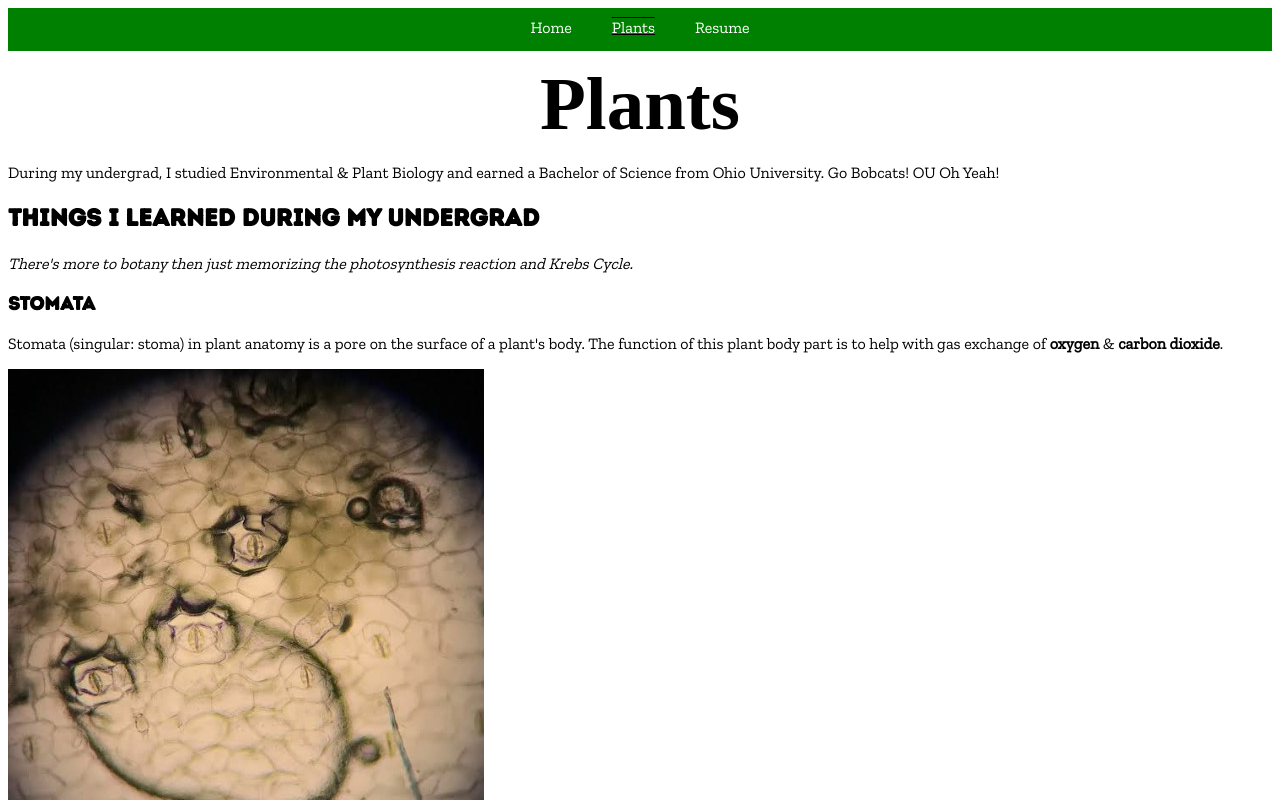
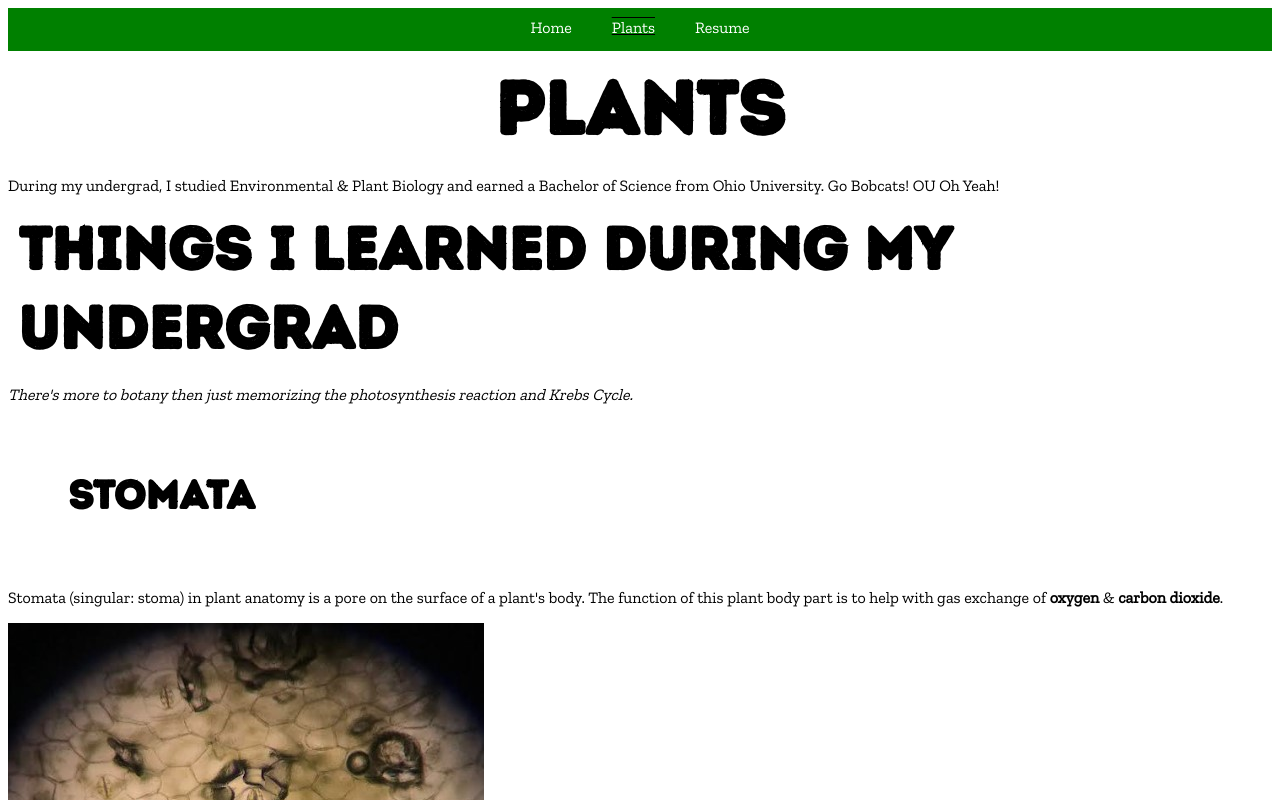
Before and after one commit to jfrancisco2-iit/project02, a plain HTML site: page plants.html in a window 1280 px wide. Shown: the top 800 px of the page. Drawn offline with nearby package versions, Linux system fonts and the light colour scheme; a script that the page names is missing.

Commit message:
padding and margin
changed h1, 2, 3 specific padding and margins

```diff
--- a/css/style.css
+++ b/css/style.css
@@ -40,17 +40,30 @@ p, li {
   font-family: 'Zilla Slab', serif;
 }
 
-h1.specailfont, h2.specialfont, h3.specialfont{
+
+h1.specialfont{
   font-family: 'introrustg-base2line', serif;
-}
-
-h1{
   font-size: 75px;
   text-align: center;
   padding: 20px 50 px;
   margin: 10px 10px;
 }
 
+h2.specialfont{
+  font-family: 'introrustg-base2line', serif;
+  font-size: 60px;
+  text-align: left;
+  padding: 20px 50 px;
+  margin: 10px 10px;
+}
+
+h3.specialfont{
+  font-family: 'introrustg-base2line', serif;
+  font-size: 40px;
+  text-align: left;
+  padding: 50px 50px;
+  margin: 10px 10px;
+}
 
 img.resizeimg {
   dispaly: block;
```
